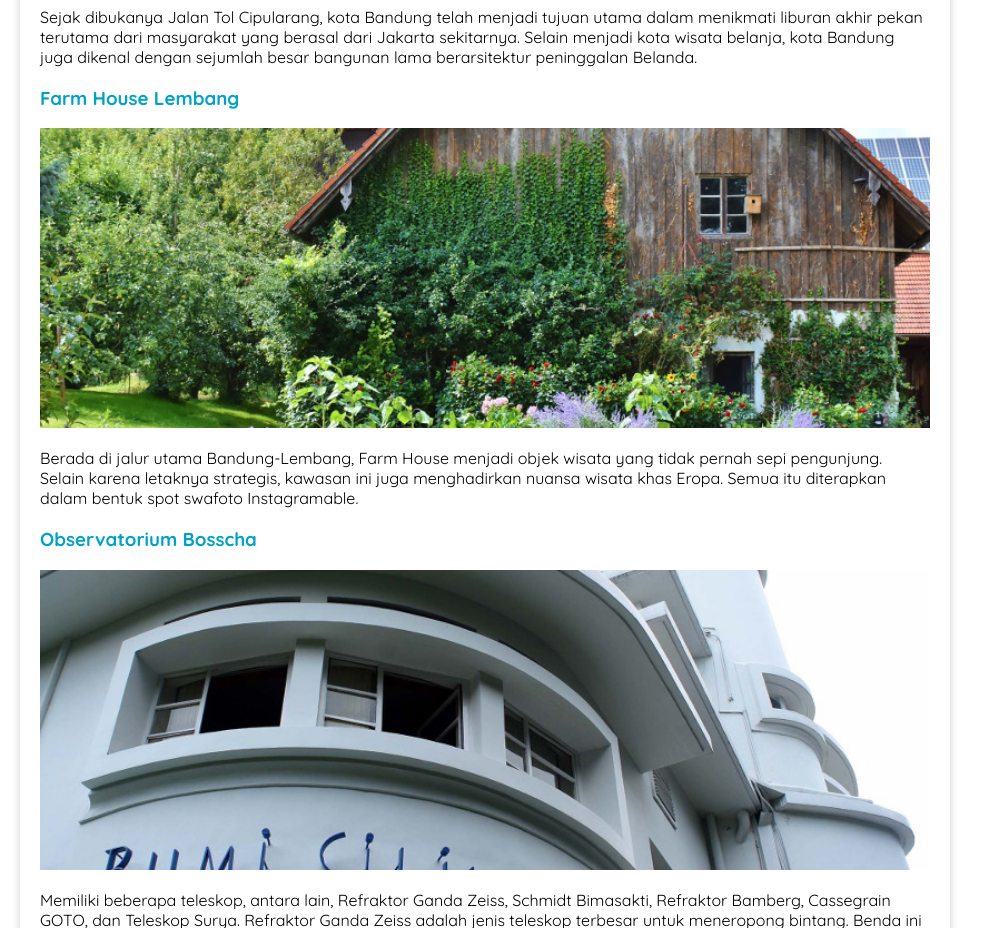
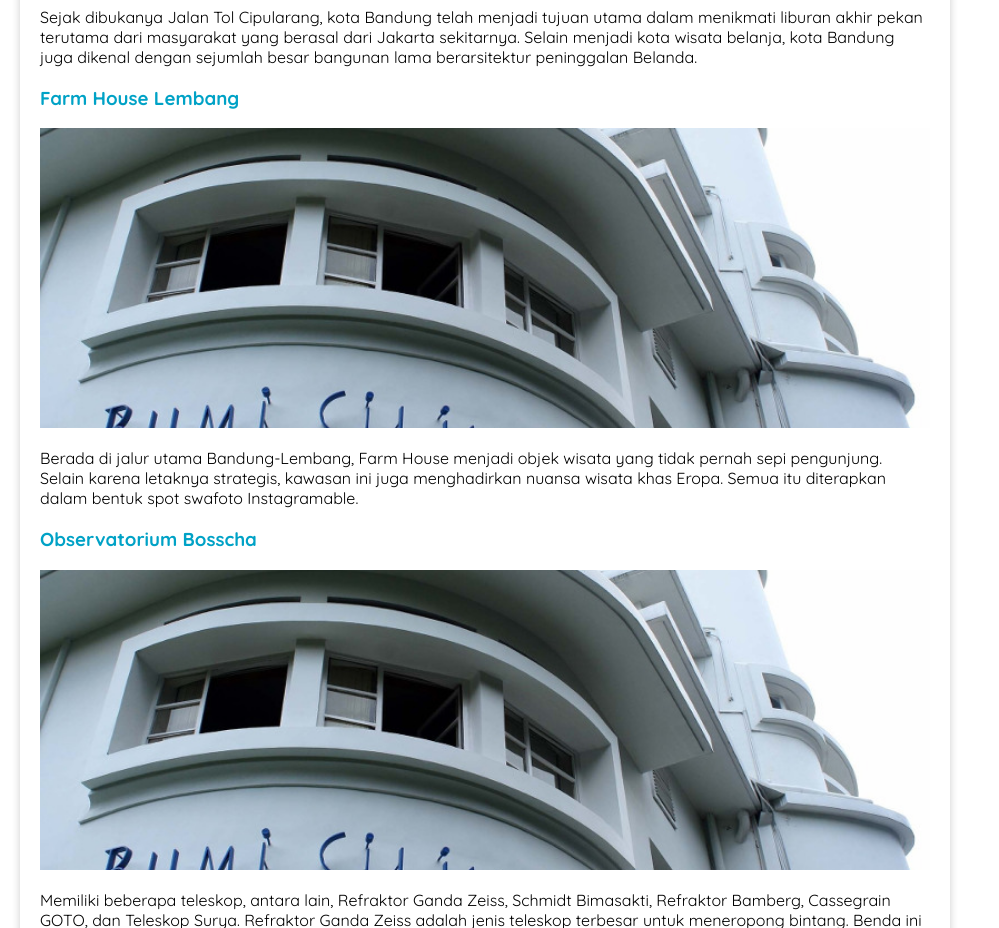
Before and after one commit to BagusMiftaq/WebDasar, a plain HTML site: page index.html in a window 1280 px wide. Shown: the part 1780-2708 px from the top of the page, without its empty margins (0-999 px from the left). Drawn offline with Linux system fonts and the light colour scheme.

Commit message:
NYoba berubah 1

```diff
--- a/index.html
+++ b/index.html
@@ -48,7 +48,7 @@
                 kota Bandung juga dikenal dengan sejumlah besar bangunan lama berarsitektur peninggalan Belanda.</p>
                 <section>
                   <h3>Farm House Lembang</h3>
-                  <img src="assets/image/farm-house.jpg" class="featured-image" alt="farm house">
+                  <img src="assets/image/bosscha.jpg" class="featured-image" alt="farm house">
                   <p>Berada di jalur utama Bandung-Lembang, Farm House menjadi objek wisata yang tidak pernah sepi pengunjung. Selain karena letaknya strategis, kawasan ini juga menghadirkan nuansa wisata khas Eropa. Semua itu diterapkan dalam bentuk spot swafoto Instagramable.</p>
                 </section>
 
```
